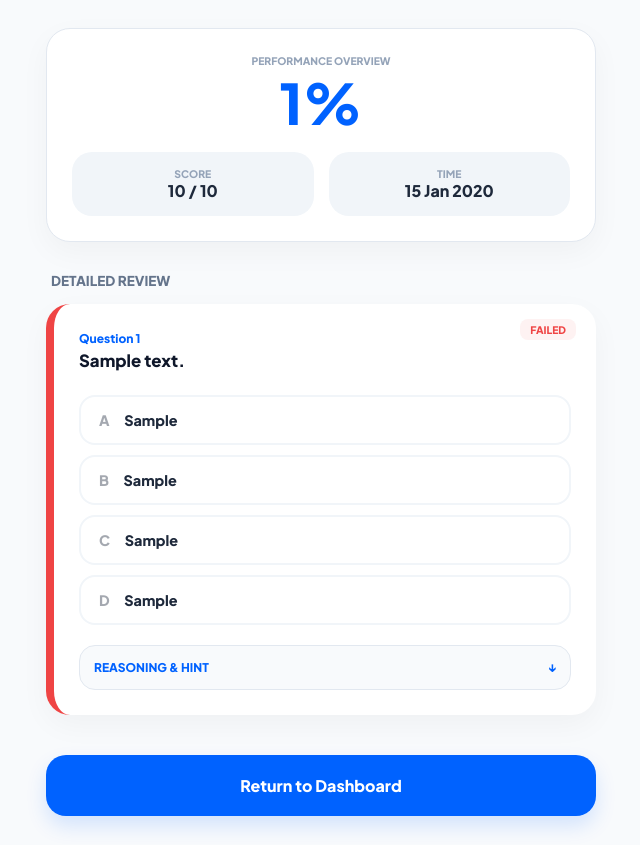
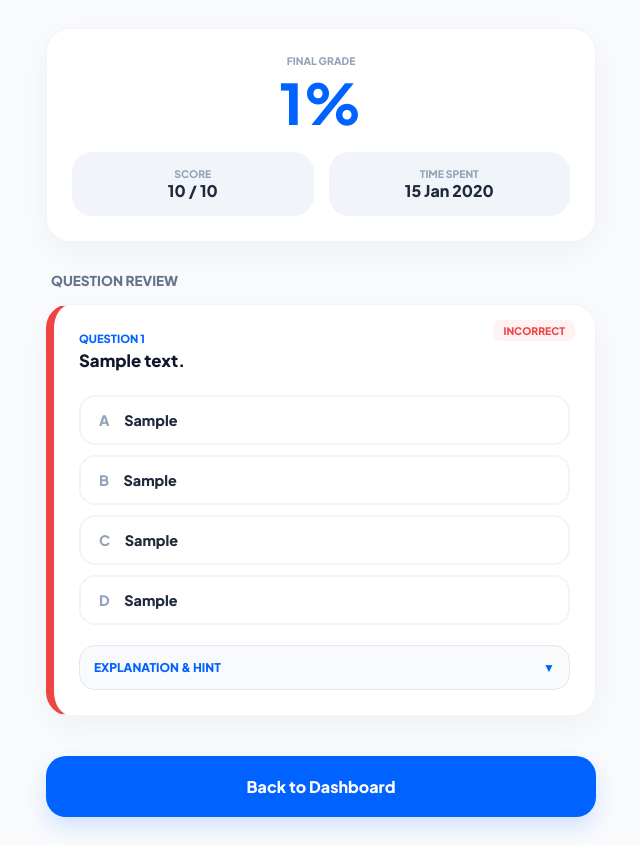
Before and after one commit to Alitedigitals2007/prepium, a Node server app: template views/quiz-result.ejs in a window 1280 px wide. Shown: the whole page, without its empty margins (319-959 px from the left). Run offline with Node 20, Linux system fonts and the light colour scheme; the template is opened without the code that fills it: most values are stand-ins (such as "Sample title", 1, 10 or a date in 2020).

Commit message:
Update quiz-result.ejs

```diff
--- a/views/quiz-result.ejs
+++ b/views/quiz-result.ejs
@@ -10,55 +10,55 @@
         :root { --brand: #0062ff; --bg: #f8fafc; --success: #22c55e; --danger: #ef4444; --text: #1e293b; }
         body { font-family: 'Plus Jakarta Sans', sans-serif; background: var(--bg); padding: 20px; color: var(--text); }
         .container { max-width: 550px; margin: auto; }
-        .card { background: white; padding: 25px; border-radius: 24px; box-shadow: 0 10px 30px rgba(0,0,0,0.04); margin-bottom: 20px; position: relative; }
+        .card { background: white; padding: 25px; border-radius: 24px; box-shadow: 0 10px 30px rgba(0,0,0,0.04); margin-bottom: 20px; position: relative; border: 1px solid #f1f5f9; }
 
-        /* Overall Header */
-        .header-card { text-align: center; border: 1px solid #e2e8f0; }
+        /* Results Header */
+        .header-card { text-align: center; background: white; }
         .perc-text { font-size: 3.5rem; font-weight: 800; color: var(--brand); margin: 0; }
         .stats-grid { display: grid; grid-template-columns: 1fr 1fr; gap: 15px; margin-top: 15px; }
         .stat-box { background: #f1f5f9; padding: 15px; border-radius: 20px; }
         .stat-label { font-size: 0.65rem; font-weight: 800; color: #94a3b8; text-transform: uppercase; display: block; }
 
         /* Review Card Status */
-        .review-card { border-left: 8px solid #cbd5e1; transition: 0.3s; }
-        .review-card.correct { border-left-color: var(--success); }
-        .review-card.wrong { border-left-color: var(--danger); }
+        .review-card { border-left: 8px solid #cbd5e1; }
+        .review-card.correct-q { border-left-color: var(--success); }
+        .review-card.wrong-q { border-left-color: var(--danger); }
 
         .badge { position: absolute; top: 15px; right: 20px; font-size: 0.65rem; font-weight: 800; padding: 4px 10px; border-radius: 8px; text-transform: uppercase; }
-        .correct .badge { background: #f0fdf4; color: var(--success); }
-        .wrong .badge { background: #fef2f2; color: var(--danger); }
+        .correct-q .badge { background: #f0fdf4; color: var(--success); }
+        .wrong-q .badge { background: #fef2f2; color: var(--danger); }
 
-        .q-text { font-weight: 800; margin-bottom: 20px; font-size: 1.05rem; color: #0f172a; line-height: 1.6; padding-right: 60px; }
+        .q-text { font-weight: 800; margin-bottom: 20px; font-size: 1.05rem; color: #0f172a; line-height: 1.6; padding-right: 80px; }
 
-        /* Option Logic */
-        .opt-wrapper { display: flex; flex-direction: column; gap: 10px; }
-        .option { padding: 14px 18px; border-radius: 16px; border: 2px solid #f1f5f9; font-size: 0.9rem; font-weight: 700; display: flex; align-items: center; justify-content: space-between; }
-        .option .lbl { margin-right: 12px; opacity: 0.4; }
+        /* Option Logic - CRITICAL SECTION */
+        .opt-container { display: flex; flex-direction: column; gap: 10px; }
+        .opt-row { padding: 14px 18px; border-radius: 16px; border: 2px solid #f1f5f9; font-size: 0.9rem; font-weight: 700; display: flex; align-items: center; justify-content: space-between; transition: 0.2s; }
+        .opt-row .lbl { margin-right: 12px; font-weight: 800; color: #94a3b8; }
 
-        /* Color Coding: Correct Answer */
-        .option.is-correct { border-color: var(--success); background: #f0fdf4; color: #166534; }
-        .option.is-correct .lbl { opacity: 1; color: var(--success); }
+        /* CLASS: This is the Correct Answer (Always Green) */
+        .opt-row.is-the-right-answer { border-color: var(--success); background: #f0fdf4; color: #166534; }
+        .opt-row.is-the-right-answer .lbl { color: var(--success); }
 
-        /* Color Coding: User Mistake */
-        .option.is-wrong-choice { border-color: var(--danger); background: #fef2f2; color: #991b1b; }
-        .option.is-wrong-choice .lbl { opacity: 1; color: var(--danger); }
+        /* CLASS: This is what you chose WRONGLY (Always Red) */
+        .opt-row.user-made-mistake { border-color: var(--danger); background: #fef2f2; color: #991b1b; }
+        .opt-row.user-made-mistake .lbl { color: var(--danger); }
 
-        .icon-box { font-size: 1.1rem; }
+        .status-icon { font-weight: 800; font-size: 1.1rem; }
 
-        /* Hint & Solution */
+        /* Hint & Explanation */
         details { background: #f8fafc; border-radius: 16px; border: 1px solid #e2e8f0; margin-top: 20px; cursor: pointer; }
-        summary { padding: 14px; font-size: 0.75rem; font-weight: 800; color: var(--brand); list-style: none; display: flex; justify-content: space-between; }
-        .details-body { padding: 0 15px 15px 15px; font-size: 0.85rem; color: #475569; line-height: 1.5; }
+        summary { padding: 14px; font-size: 0.75rem; font-weight: 800; color: var(--brand); list-style: none; display: flex; justify-content: space-between; align-items: center; }
+        .details-content { padding: 0 15px 15px 15px; font-size: 0.85rem; color: #475569; line-height: 1.5; }
         .hint-tag { background: #fef9c3; color: #854d0e; padding: 3px 8px; border-radius: 6px; font-weight: 800; font-size: 0.6rem; display: inline-block; margin-bottom: 8px; }
 
-        .btn-action { display: block; text-align: center; padding: 20px; background: var(--brand); color: white; text-decoration: none; border-radius: 20px; font-weight: 800; margin-top: 40px; box-shadow: 0 10px 20px rgba(0,98,255,0.15); }
+        .btn-finish { display: block; text-align: center; padding: 20px; background: var(--brand); color: white; text-decoration: none; border-radius: 20px; font-weight: 800; margin-top: 40px; box-shadow: 0 10px 20px rgba(0,98,255,0.15); }
     </style>
 </head>
 <body>
 
     <div class="container">
         <div class="card header-card">
-            <span class="stat-label">Performance Overview</span>
+            <span class="stat-label">Final Grade</span>
             <h1 class="perc-text"><%= percentage %>%</h1>
             <div class="stats-grid">
                 <div class="stat-box">
@@ -66,39 +66,47 @@
                     <span style="font-weight: 800;"><%= score %> / <%= total %></span>
                 </div>
                 <div class="stat-box">
-                    <span class="stat-label">Time</span>
+                    <span class="stat-label">Time Spent</span>
                     <span style="font-weight: 800;"><%= timeUsed %></span>
                 </div>
             </div>
         </div>
 
-        <h3 style="font-weight: 800; margin: 30px 0 15px 5px; color: #64748b; font-size: 0.85rem;">DETAILED REVIEW</h3>
+        <h3 style="font-weight: 800; margin: 30px 0 15px 5px; color: #64748b; font-size: 0.85rem;">QUESTION REVIEW</h3>
 
         <% results.forEach((r, i) => { %>
-            <div class="card review-card <%= r.isCorrect ? 'correct' : 'wrong' %>">
-                <div class="badge"><%= r.isCorrect ? 'Passed' : 'Failed' %></div>
+            <div class="card review-card <%= r.isCorrect ? 'correct-q' : 'wrong-q' %>">
+                <div class="badge"><%= r.isCorrect ? 'Correct' : 'Incorrect' %></div>
 
                 <div class="q-text">
-                    <span style="color: var(--brand); font-size: 0.75rem; display: block;">Question <%= i + 1 %></span>
+                    <span style="color: var(--brand); font-size: 0.7rem; display: block; text-transform: uppercase;">Question <%= i + 1 %></span>
                     <%= r.question_text %>
                 </div>
 
-                <div class="opt-wrapper">
-                    <% ['a', 'b', 'c', 'd'].forEach(key => {
-                        let stateClass = '';
-                        // Highlight correct answer in green always
-                        if(key === r.correctAnswer) stateClass = 'is-correct';
-                        // Highlight user choice in red IF it was wrong
-                        if(key === r.userChoice && !r.isCorrect) stateClass = 'is-wrong-choice';
+                <div class="opt-container">
+                    <% ['a', 'b', 'c', 'd'].forEach(letter => {
+                        let rowClass = '';
+                        let icon = '';
+
+                        // 1. Check if this specific letter is the actual correct answer
+                        if(letter === r.correctAnswer) {
+                            rowClass = 'is-the-right-answer';
+                            icon = '✓';
+                        }
+                        // 2. Check if the user chose this letter AND it was wrong
+                        else if(letter === r.userChoice && !r.isCorrect) {
+                            rowClass = 'user-made-mistake';
+                            icon = '✗';
+                        }
                     %>
-                        <div class="option <%= stateClass %>">
-                            <span><b class="lbl"><%= key.toUpperCase() %></b> <%= r['option_' + key] %></span>
+                        <div class="opt-row <%= rowClass %>">
+                            <span><span class="lbl"><%= letter.toUpperCase() %></span> <%= r['option_' + letter] %></span>
 
-                            <div class="icon-box">
-                                <% if(key === r.correctAnswer) { %>
-                                    <span title="Correct Answer">✓</span>
-                                <% } else if(key === r.userChoice && !r.isCorrect) { %>
-                                    <span title="Your Choice">✗</span>
+                            <div class="status-icon">
+                                <% if(letter === r.correctAnswer) { %>
+                                    <span style="color: var(--success)">Correct</span>
+                                <% } else if(letter === r.userChoice && !r.isCorrect) { %>
+                                    <span style="color: var(--danger)">Your Pick</span>
                                 <% } %>
                             </div>
                         </div>
@@ -107,14 +115,14 @@
 
                 <% if(r.hint || r.explanation) { %>
                 <details>
-                    <summary><span>REASONING & HINT</span> <span>↓</span></summary>
-                    <div class="details-body">
+                    <summary><span>EXPLANATION & HINT</span> <span>▼</span></summary>
+                    <div class="details-content">
                         <% if(r.hint) { %>
-                            <div class="hint-tag">HINT</div>
+                            <div class="hint-tag">EXAM TIP</div>
                             <p style="margin-top:0;"><i><%= r.hint %></i></p>
                         <% } %>
                         <% if(r.explanation) { %>
-                            <p style="margin-bottom:0;"><b>Explanation:</b> <%= r.explanation %></p>
+                            <p style="margin-bottom:0;"><b>Step-by-Step:</b><br> <%= r.explanation %></p>
                         <% } %>
                     </div>
                 </details>
@@ -122,7 +130,7 @@
             </div>
         <% }) %>
 
-        <a href="/dashboard" class="btn-action">Return to Dashboard</a>
+        <a href="/dashboard" class="btn-finish">Back to Dashboard</a>
     </div>
 
 </body>
```
